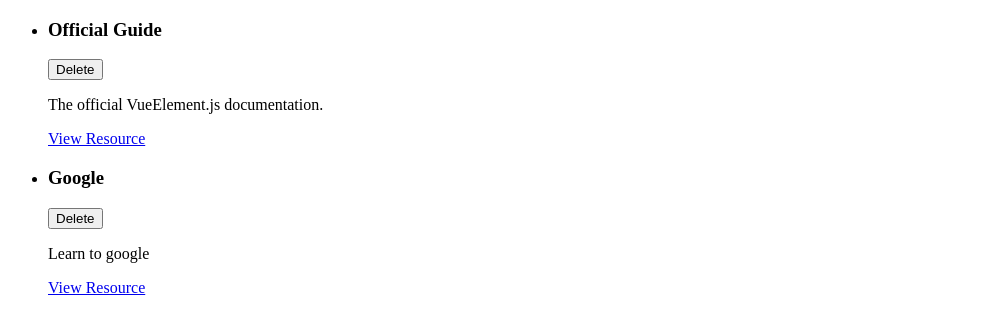
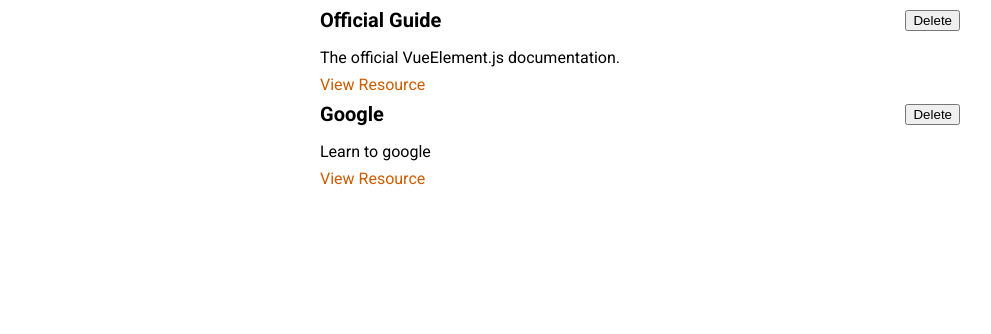
Before and after one commit to VictoriyaK19/prj-cmp-01-starting-setup, a Vue app: page / in a window 1280 px wide. Shown: the top 334 px of the page, without its empty margins (0-991 px from the left). Built offline with nearby package versions, Linux system fonts and the light colour scheme; the HTML template or start-up script is replaced by a standard one.

Commit message:
styling and more components

```diff
--- a/src/App.vue
+++ b/src/App.vue
@@ -1,21 +1,12 @@
 <template>
-  <ul>
-    <learning-resource
-      v-for="res in storedResources"
-      :key="res.id"
-      :title="res.title"
-      :description="res.description"
-      :link="res.link">
-    ></learning-resource>
-  </ul>
+    <stored-resources :resources="storedResources"></stored-resources>
 </template>
 
 <script>
-import LearningResource from "@/components/learning-resources/LearningResource";
-
+import StoredResources from "./components/learning-resources/StoredResources.vue";
 export default {
   components: {
-    LearningResource,
+    StoredResources,
   },
   data() {
     return {
@@ -37,3 +28,19 @@
   },
 };
 </script>
+
+<style>
+@import url("https://fonts.googleapis.com/css2?family=Roboto:wght@400;700&display=swap");
+
+* {
+  box-sizing: border-box;
+}
+
+html {
+  font-family: "Roboto", sans-serif;
+}
+
+body {
+  margin: 0;
+}
+</style>
--- a/src/components/learning-resources/LearningResource.vue
+++ b/src/components/learning-resources/LearningResource.vue
@@ -18,3 +18,35 @@
     props: ['title', 'description', 'link'],
 }
 </script>
+
+<style scoped>
+li {
+    margin: auto;
+    max-width: 40rem;
+  }
+
+  header {
+    display: flex;
+    justify-content: space-between;
+    align-items: center;
+  }
+
+  h3 {
+    font-size: 1.25rem;
+    margin: 0.5rem 0;
+  }
+
+  p {
+    margin: 0.5rem 0;
+  }
+
+  a {
+    text-decoration: none;
+    color: #ce5c00;
+  }
+
+  a:hover,
+  a:active {
+    color: #c89300;
+  }
+</style>
--- /dev/null
+++ b/src/components/learning-resources/StoredResources.vue
@@ -0,0 +1,32 @@
+<template>
+    <ul>
+        <learning-resource
+          v-for="res in resources"
+          :key="res.id"
+          :title="res.title"
+          :description="res.description"
+          :link="res.link">
+        ></learning-resource>
+      </ul>
+</template>
+
+<script>
+import LearningResource from './LearningResource.vue';
+
+export default{
+    props: ['resources'],
+    components:{
+        LearningResource
+    }
+}
+</script>
+
+<style scoped>
+ul {
+    list-style: none;
+    margin: 0;
+    padding: 0;
+    margin: auto;
+    max-width: 40rem;
+  }
+</style>
```
